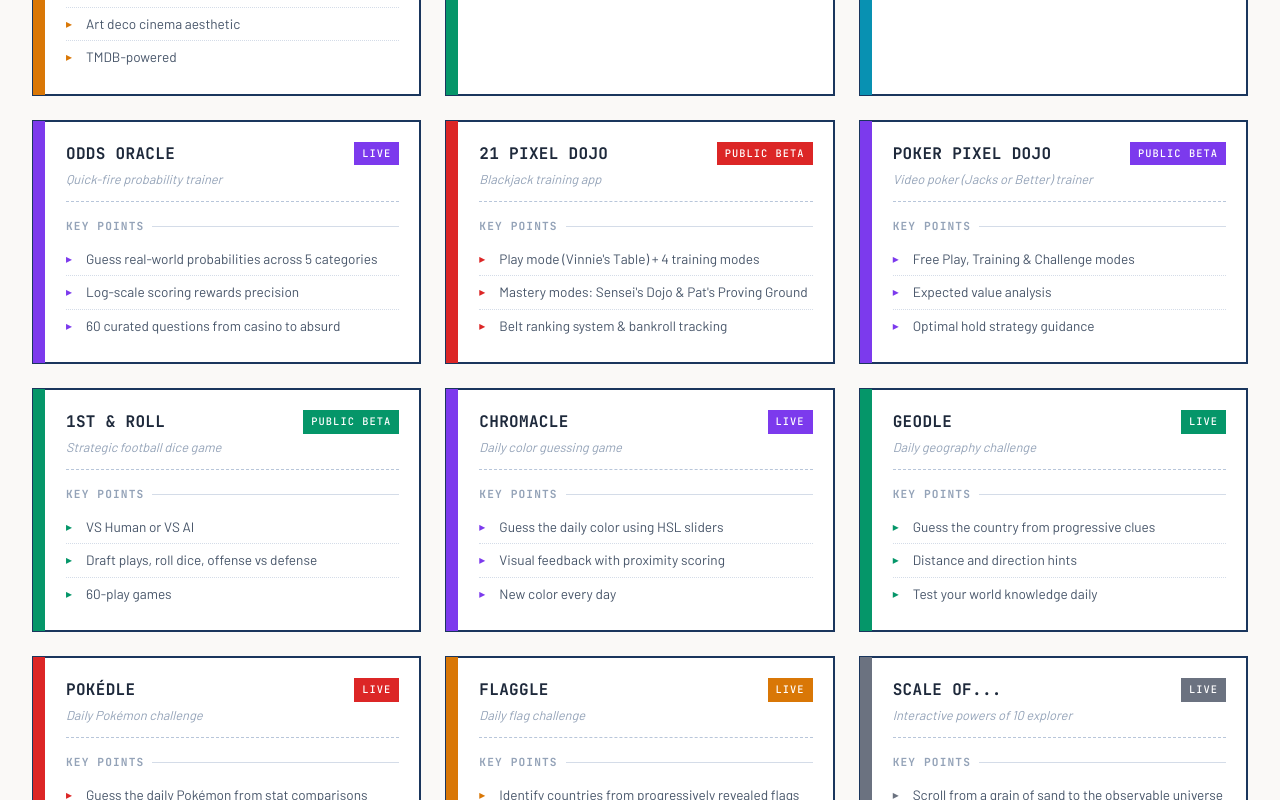
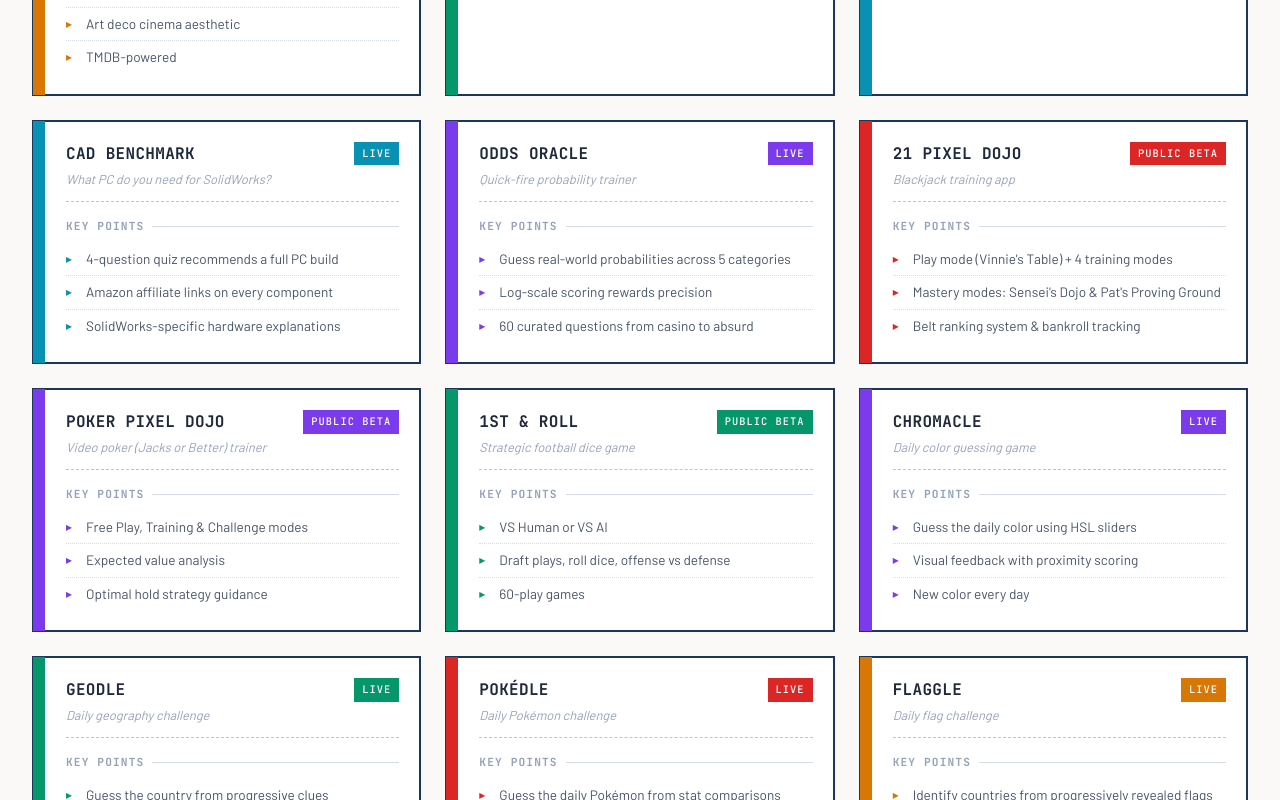
Before and after one commit to agent-lucas-bishop/codyp-xyz, a React (Vite) app: page / in a window 1280 px wide. Shown: the part 820-1620 px from the top of the page. Built offline with nearby package versions, Linux system fonts and the light colour scheme.

Commit message:
Add CAD Benchmark to public projects

```diff
--- a/src/App.tsx
+++ b/src/App.tsx
@@ -110,6 +110,14 @@
       badge: 'LIVE',
       link: 'https://properties.codyp.xyz',
       points: ['Create & manage custom property lists', '8 industry templates + blank/default', 'Import existing files, hundreds of preloaded properties'],
+    },
+    {
+      title: 'CAD Benchmark',
+      subtitle: 'What PC do you need for SolidWorks?',
+      zone: 'cyan',
+      badge: 'LIVE',
+      link: 'https://cad-benchmark.vercel.app',
+      points: ['4-question quiz recommends a full PC build', 'Amazon affiliate links on every component', 'SolidWorks-specific hardware explanations'],
     },
     {
       title: 'Odds Oracle',
```
